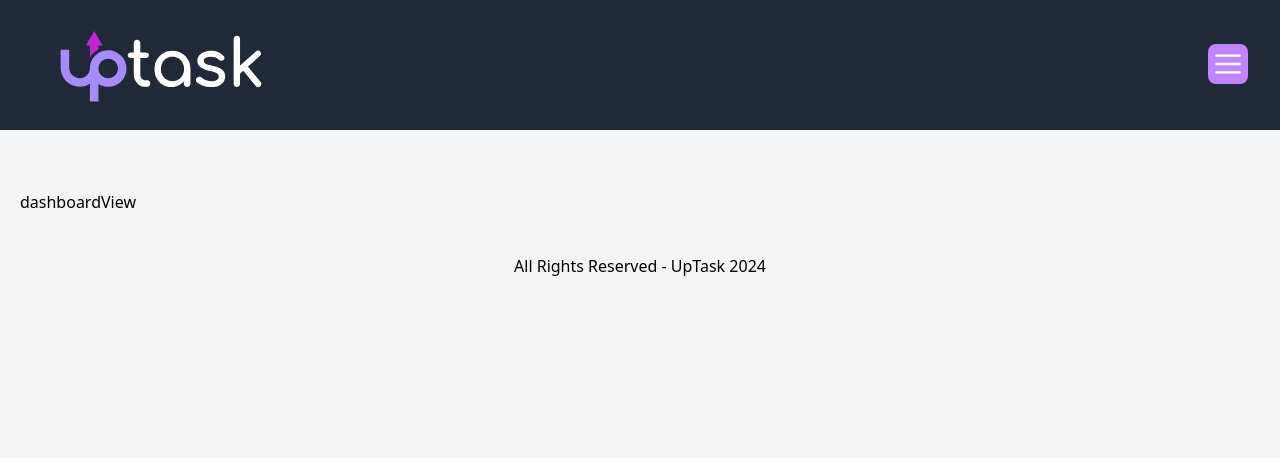
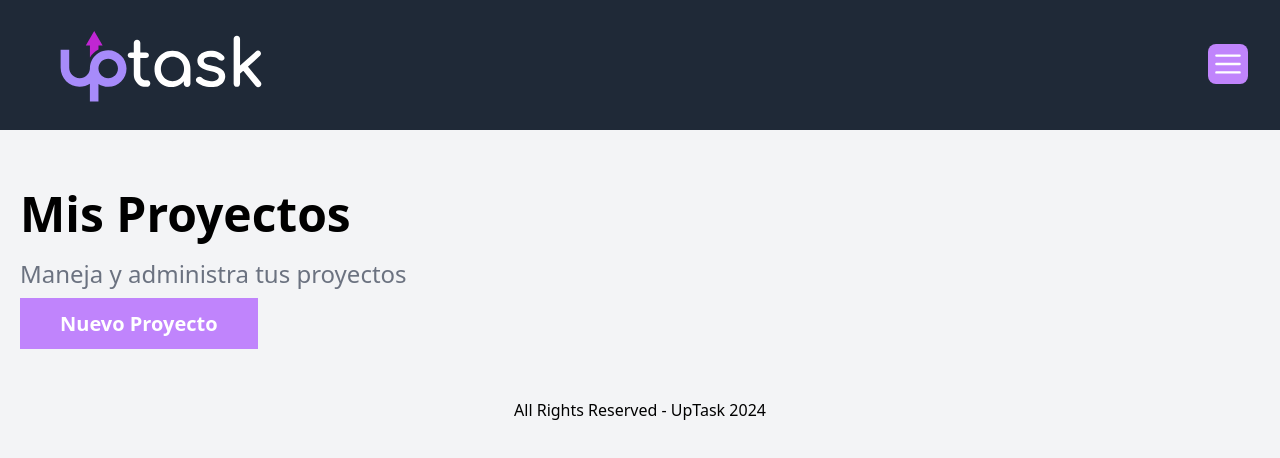
Before and after one commit to JorgeDev7/uptask_frontend_2024, a React (Vite) app: page / in a window 1280 px wide. Shown: the top 458 px of the page. Built offline with nearby package versions, Linux system fonts and the light colour scheme.

Commit message:
feat: content for dashboard to create a project

```diff
--- a/src/views/DashboardView.tsx
+++ b/src/views/DashboardView.tsx
@@ -1,5 +1,17 @@
+import { Link } from "react-router-dom";
+
 export default function DashboardView() {
     return (
-        <div>dashboardView</div>
+        <>
+            <h1 className="text-3xl md:text-5xl font-black">Mis Proyectos</h1>
+            <p className="md:text-2xl font-light text-gray-500 mt-2 md:mt-5">Maneja y administra tus proyectos</p>
+
+            <nav className="my-5">
+                <Link
+                    className="bg-purple-400 hover:bg-purple-500 px-10 py-3 text-white text-xl font-bold transition-colors"
+                    to="/projects/create"
+                >Nuevo Proyecto</Link>
+            </nav>
+        </>
     );
 }
```
